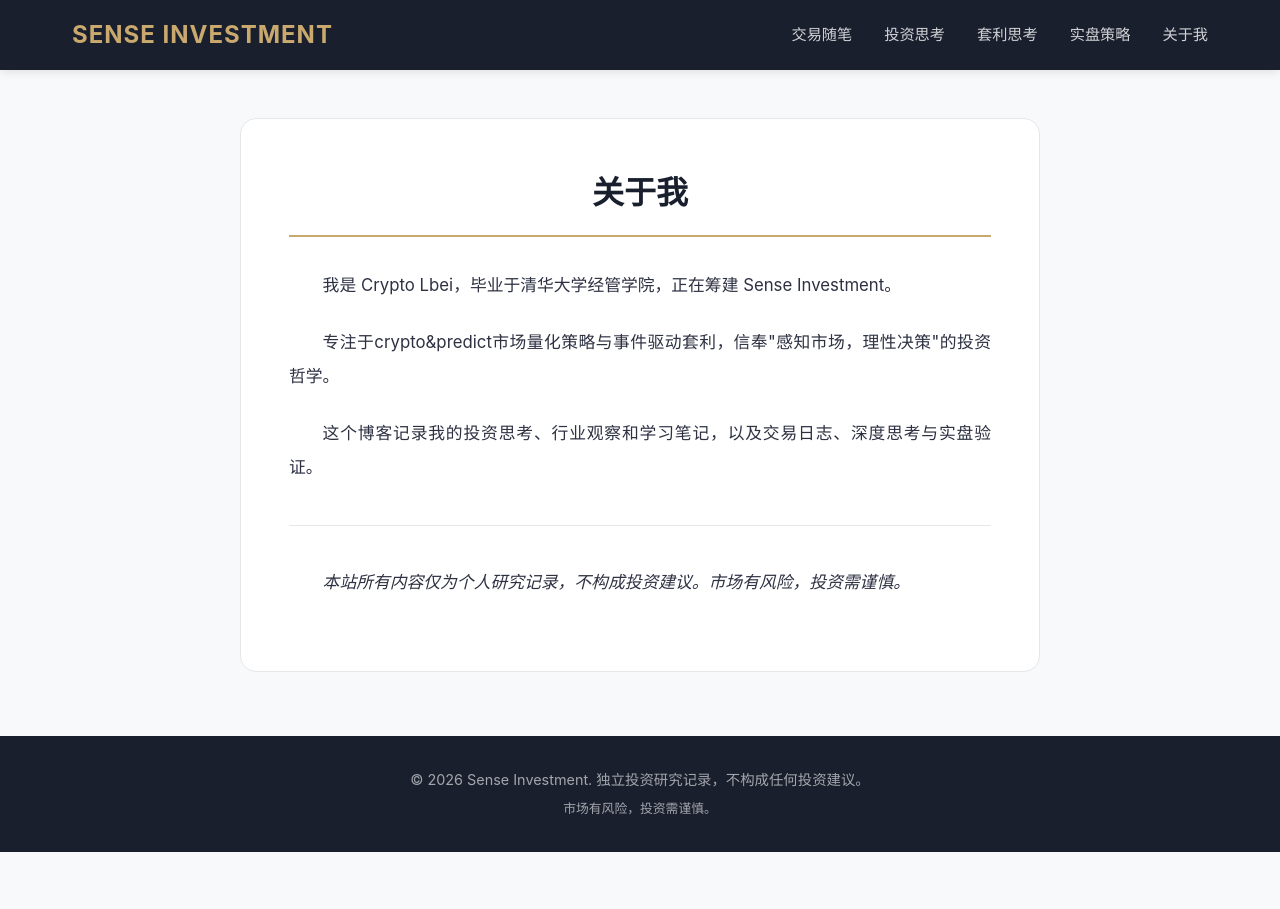
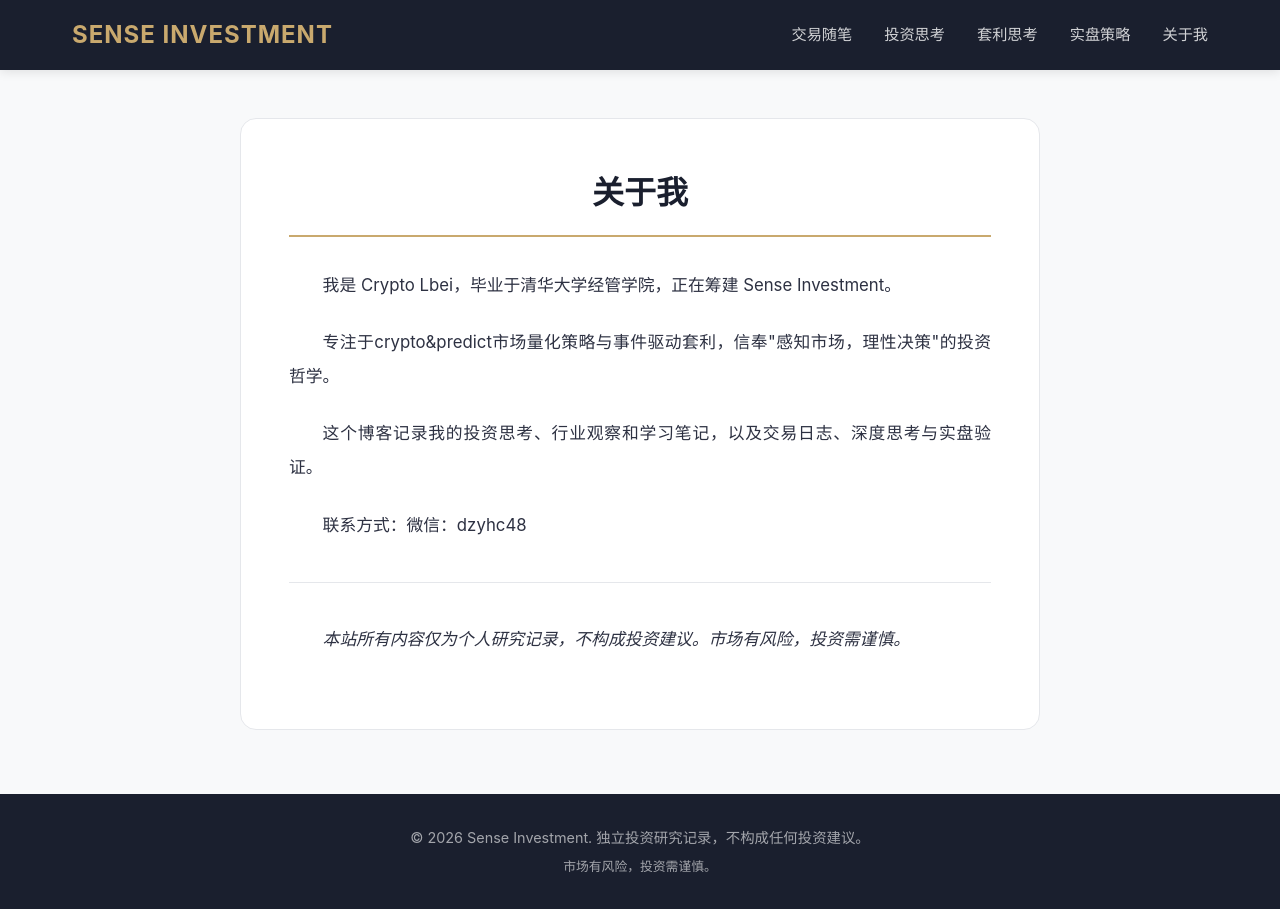
Before and after one commit to cryptoLbei/sense-blog, a Jekyll site: the page built from about.md, in a window 1280 px wide. Built offline with Jekyll 4.4.1, drawn with Linux system fonts in a browser that asks for light colours.

Commit message:
Update about.md

```diff
--- a/about.md
+++ b/about.md
@@ -13,6 +13,8 @@
 
     <p>这个博客记录我的投资思考、行业观察和学习笔记，以及交易日志、深度思考与实盘验证。</p>
 
+    <p>联系方式：微信：dzyhc48</p>
+
     <hr>
 
     <p><em>本站所有内容仅为个人研究记录，不构成投资建议。市场有风险，投资需谨慎。</em></p>
```
